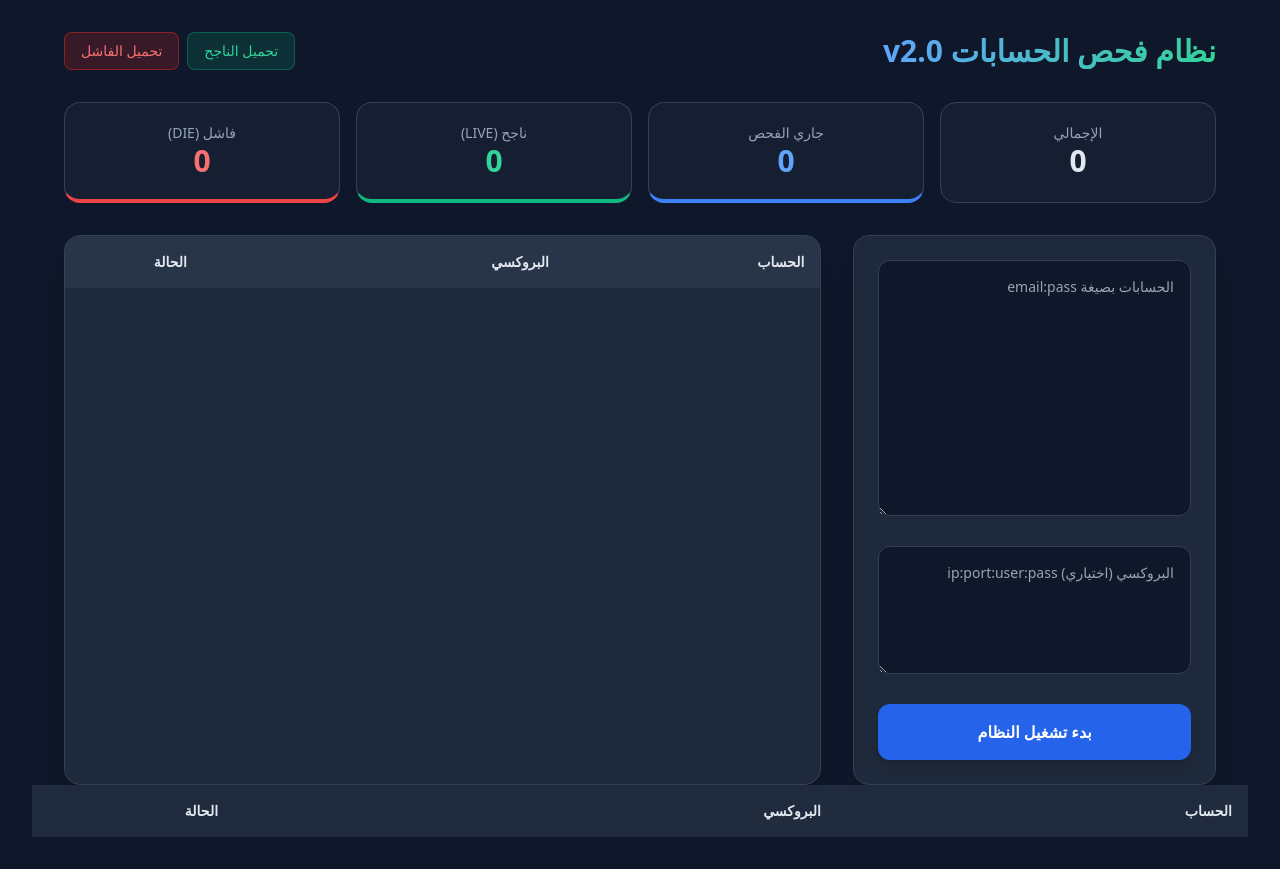
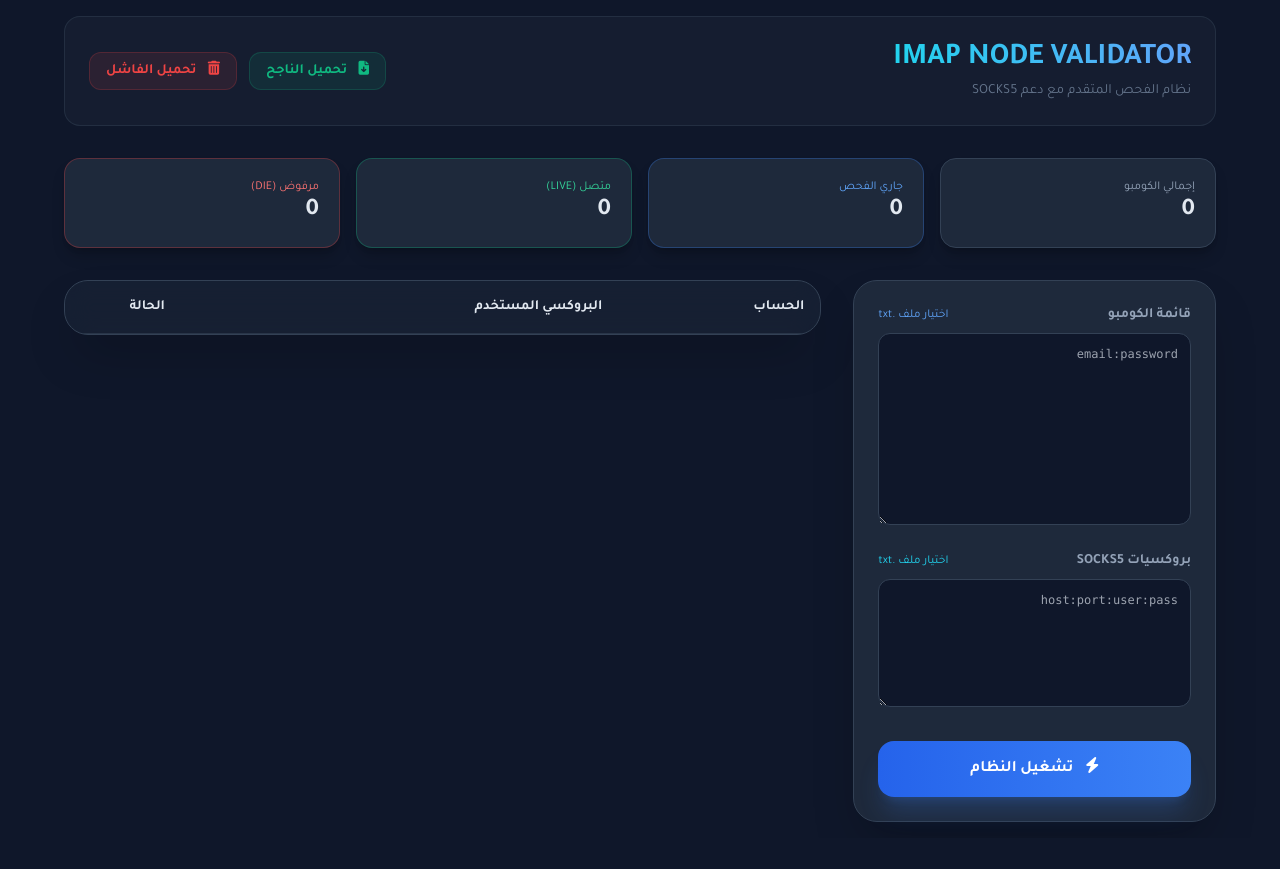
Before and after one commit to ffll59544-sketch/MYTU, a website: page index.html in a window 1280 px wide. After the commit the page ends 838 px from the top, so only its background shows below. Drawn offline with nearby package versions, Linux system fonts and the light colour scheme.

Commit message:
index.html

```diff
--- a/index.html
+++ b/index.html
@@ -3,107 +3,94 @@
 <head>
     <meta charset="UTF-8">
     <meta name="viewport" content="width=device-width, initial-scale=1.0">
-    <title>IMAP Validator Pro</title>
+    <title>Advanced IMAP Validator Pro | SOCKS5 Support</title>
     <script src="https://cdn.tailwindcss.com"></script>
-    <link rel="stylesheet" href="https://cdnjs.cloudflare.com/ajax/libs/font-awesome/6.0.0/css/all.min.css">
+    <link rel="stylesheet" href="https://cdnjs.cloudflare.com/ajax/libs/font-awesome/6.4.0/css/all.min.css">
+    <style>
+        @import url('https://fonts.googleapis.com/css2?family=Tajawal:wght@400;700&display=swap');
+        body { font-family: 'Tajawal', sans-serif; }
+        ::-webkit-scrollbar { width: 5px; }
+        ::-webkit-scrollbar-track { background: #1e293b; }
+        ::-webkit-scrollbar-thumb { background: #3b82f6; border-radius: 10px; }
+    </style>
 </head>
-<body class="bg-[#0f172a] text-slate-200 min-h-screen p-4 md:p-8">
+<body class="bg-[#0f172a] text-slate-200 min-h-screen p-4">
 
     <div class="max-w-6xl mx-auto">
-        <div class="flex flex-col md:flex-row justify-between items-center mb-8 gap-4">
-            <h1 class="text-3xl font-black bg-gradient-to-r from-blue-400 to-emerald-400 bg-clip-text text-transparent">نظام فحص الحسابات v2.0</h1>
-            <div class="flex gap-2">
-                <button onclick="downloadResults('success')" class="bg-emerald-600/20 text-emerald-400 border border-emerald-600/50 px-4 py-2 rounded-lg text-sm hover:bg-emerald-600 hover:text-white transition">تحميل الناجح</button>
-                <button onclick="downloadResults('failed')" class="bg-red-600/20 text-red-400 border border-red-600/50 px-4 py-2 rounded-lg text-sm hover:bg-red-600 hover:text-white transition">تحميل الفاشل</button>
+        <div class="flex flex-col md:flex-row justify-between items-center mb-8 gap-4 bg-slate-800/40 p-6 rounded-2xl border border-slate-700/50">
+            <div>
+                <h1 class="text-3xl font-black bg-gradient-to-l from-blue-400 to-cyan-400 bg-clip-text text-transparent">IMAP NODE VALIDATOR</h1>
+                <p class="text-slate-500 text-sm mt-1">نظام الفحص المتقدم مع دعم SOCKS5</p>
+            </div>
+            <div class="flex gap-3">
+                <button onclick="downloadResults('success')" class="bg-emerald-500/10 text-emerald-500 border border-emerald-500/20 px-4 py-2 rounded-xl hover:bg-emerald-500 hover:text-white transition-all text-sm font-bold">
+                    <i class="fas fa-file-download ml-2"></i> تحميل الناجح
+                </button>
+                <button onclick="downloadResults('failed')" class="bg-red-500/10 text-red-500 border border-red-500/20 px-4 py-2 rounded-xl hover:bg-red-500 hover:text-white transition-all text-sm font-bold">
+                    <i class="fas fa-trash-alt ml-2"></i> تحميل الفاشل
+                </button>
             </div>
         </div>
 
         <div class="grid grid-cols-2 md:grid-cols-4 gap-4 mb-8">
-            <div class="bg-slate-800/50 border border-slate-700 p-5 rounded-2xl text-center"><p class="text-slate-400 text-sm">الإجمالي</p><p id="totalCount" class="text-3xl font-bold">0</p></div>
-            <div class="bg-slate-800/50 border border-slate-700 p-5 rounded-2xl text-center border-b-4 border-b-blue-500"><p class="text-slate-400 text-sm">جاري الفحص</p><p id="checkingCount" class="text-3xl font-bold text-blue-400">0</p></div>
-            <div class="bg-slate-800/50 border border-slate-700 p-5 rounded-2xl text-center border-b-4 border-b-emerald-500"><p class="text-slate-400 text-sm">ناجح (LIVE)</p><p id="successCount" class="text-3xl font-bold text-emerald-400">0</p></div>
-            <div class="bg-slate-800/50 border border-slate-700 p-5 rounded-2xl text-center border-b-4 border-b-red-500"><p class="text-slate-400 text-sm">فاشل (DIE)</p><p id="failCount" class="text-3xl font-bold text-red-400">0</p></div>
+            <div class="bg-slate-800 p-5 rounded-2xl border border-slate-700 shadow-lg shadow-black/20">
+                <p class="text-slate-400 text-xs">إجمالي الكومبو</p>
+                <p id="totalCount" class="text-2xl font-bold">0</p>
+            </div>
+            <div class="bg-slate-800 p-5 rounded-2xl border border-blue-500/30 shadow-lg shadow-black/20">
+                <p class="text-blue-400 text-xs text-right">جاري الفحص</p>
+                <p id="checkingCount" class="text-2xl font-bold">0</p>
+            </div>
+            <div class="bg-slate-800 p-5 rounded-2xl border border-emerald-500/30 shadow-lg shadow-black/20">
+                <p class="text-emerald-400 text-xs text-right text-right">متصل (LIVE)</p>
+                <p id="successCount" class="text-2xl font-bold">0</p>
+            </div>
+            <div class="bg-slate-800 p-5 rounded-2xl border border-red-500/30 shadow-lg shadow-black/20">
+                <p class="text-red-400 text-xs text-right">مرفوض (DIE)</p>
+                <p id="failCount" class="text-2xl font-bold">0</p>
+            </div>
         </div>
 
         <div class="grid grid-cols-1 lg:grid-cols-3 gap-8">
-            <div class="lg:col-span-1 space-y-6 bg-slate-800 p-6 rounded-2xl border border-slate-700 shadow-xl">
-                <textarea id="accountsInput" class="w-full h-64 bg-slate-900 border border-slate-700 rounded-xl p-4 text-sm outline-none" placeholder="الحسابات بصيغة email:pass"></textarea>
-                <textarea id="proxyInput" class="w-full h-32 bg-slate-900 border border-slate-700 rounded-xl p-4 text-sm outline-none" placeholder="البروكسي (اختياري) ip:port:user:pass"></textarea>
-                <button onclick="startValidation()" id="startBtn" class="w-full bg-blue-600 hover:bg-blue-700 text-white font-bold py-4 rounded-xl transition-all shadow-lg">بدء تشغيل النظام</button>
+            <div class="lg:col-span-1 space-y-4">
+                <div class="bg-slate-800 p-6 rounded-3xl border border-slate-700 shadow-2xl">
+
+                    <div class="mb-4">
+                        <div class="flex justify-between items-center mb-2">
+                            <span class="text-sm font-bold text-slate-400">قائمة الكومبو</span>
+                            <button onclick="document.getElementById('comboFile').click()" class="text-blue-400 text-xs hover:underline">اختيار ملف .txt</button>
+                        </div>
+                        <input type="file" id="comboFile" hidden accept=".txt" onchange="loadFile(this, 'accountsInput')">
+                        <textarea id="accountsInput" class="w-full h-48 bg-slate-900 border border-slate-700 rounded-xl p-3 text-xs outline-none focus:border-blue-500 transition-all font-mono" placeholder="email:password"></textarea>
+                    </div>
+
+                    <div class="mb-6">
+                        <div class="flex justify-between items-center mb-2">
+                            <span class="text-sm font-bold text-slate-400">بروكسيات SOCKS5</span>
+                            <button onclick="document.getElementById('proxyFile').click()" class="text-cyan-400 text-xs hover:underline">اختيار ملف .txt</button>
+                        </div>
+                        <input type="file" id="proxyFile" hidden accept=".txt" onchange="loadFile(this, 'proxyInput')">
+                        <textarea id="proxyInput" class="w-full h-32 bg-slate-900 border border-slate-700 rounded-xl p-3 text-xs outline-none focus:border-cyan-500 transition-all font-mono" placeholder="host:port:user:pass"></textarea>
+                    </div>
+
+                    <button id="startBtn" onclick="startValidation()" class="w-full bg-gradient-to-r from-blue-600 to-blue-500 hover:from-blue-500 hover:to-blue-400 text-white font-black py-4 rounded-2xl shadow-xl shadow-blue-500/20 transition-all transform hover:-translate-y-1 active:scale-95">
+                        <i class="fas fa-bolt ml-2"></i> تشغيل النظام
+                    </button>
+                </div>
             </div>
 
-            <div class="lg:col-span-2 bg-slate-800 rounded-2xl border border-slate-700 overflow-hidden shadow-xl">
-                <div class="overflow-x-auto max-h-[600px]"><table class="w-full text-right"><thead class="bg-slate-700/50 sticky top-0"><tr><th class="p-4 text-sm">الحساب</th><th class="p-4 text-sm">البروكسي</th><th class="p-4 text-sm text-center">الحالة</th></tr></thead><tbody id="resultsTable" class="divide-y divide-slate-700"></tbody></table></div>
-            </div>
-        </div>
-    </div>
-
-    <script>
-        let successList = []; let failedList = []; let isRunning = false;
-        async function startValidation() {
-            const accounts = document.getElementById('accountsInput').value.trim().split('\n');
-            const proxies = document.getElementById('proxyInput').value.trim().split('\n').filter(p => p !== "");
-            const table = document.getElementById('resultsTable');
-            const btn = document.getElementById('startBtn');
-            if (!accounts[0]) return alert("أدخل حسابات للفحص");
-
-            isRunning = true; btn.disabled = true; btn.innerText = 'جاري التحقق...';
-            document.getElementById('totalCount').innerText = accounts.length;
-            let s = 0, f = 0, c = 0;
-
-            for (let account of accounts) {
-                if (!isRunning || !account.includes(':')) continue;
-                c++; document.getElementById('checkingCount').innerText = c;
-                const proxy = proxies.length > 0 ? proxies[Math.floor(Math.random() * proxies.length)] : "مباشر";
-                const row = table.insertRow(0);
-                row.className = "bg-slate-800/30";
-                row.insertCell(0).innerText = account.split(':')[0];
-                row.insertCell(1).innerText = proxy;
-                const statusCell = row.insertCell(2);
-                statusCell.className = "p-4 text-center font-bold text-blue-400";
-                statusCell.innerText = "جاري الاتصال...";
-
-                try {
-                    const response = await fetch('https://mytu-beige.vercel.app/api/verify', {
-                        method: 'POST',
-                        headers: { 'Content-Type': 'application/json' },
-                        body: JSON.stringify({ account: account.trim(), proxy: proxy })
-                    });
-                    const data = await response.json();
-                    if (data.status === 'SUCCESS') {
-                        statusCell.innerHTML = '<span class="text-emerald-500">LIVE</span>';
-                        successList.push(account); s++; document.getElementById('successCount').innerText = s;
-                    } else {
-                        statusCell.innerHTML = '<span class="text-red-500">DIE</span>';
-                        failedList.push(account); f++; document.getElementById('failCount').innerText = f;
-                    }
-                } catch (e) { statusCell.innerText = "خطأ"; f++; }
-                c--; document.getElementById('checkingCount').innerText = c;
-            }
-            btn.disabled = false; btn.innerText = 'إعادة التشغيل';
-        }
-
-        function downloadResults(type) {
-            const list = type === 'success' ? successList : failedList;
-            if (list.length === 0) return alert("لا توجد نتائج");
-            const blob = new Blob([list.join('\n')], { type: 'text/plain' });
-            const a = document.createElement('a');
-            a.href = URL.createObjectURL(blob);
-            a.download = `results_${type}.txt`;
-            a.click();
-        }
-    </script>
-</body>
-</html>
-                        <table class="w-full text-right">
-                            <thead class="bg-slate-700/50 sticky top-0 backdrop-blur-md">
+            <div class="lg:col-span-2">
+                <div class="bg-slate-800 rounded-3xl border border-slate-700 shadow-2xl overflow-hidden">
+                    <div class="max-h-[650px] overflow-y-auto">
+                        <table class="w-full text-right text-sm">
+                            <thead class="bg-slate-900/50 sticky top-0 backdrop-blur-md">
                                 <tr>
-                                    <th class="p-4 text-sm font-semibold">الحساب</th>
-                                    <th class="p-4 text-sm font-semibold">البروكسي</th>
-                                    <th class="p-4 text-sm font-semibold text-center">الحالة</th>
+                                    <th class="p-4 border-b border-slate-700">الحساب</th>
+                                    <th class="p-4 border-b border-slate-700">البروكسي المستخدم</th>
+                                    <th class="p-4 border-b border-slate-700 text-center">الحالة</th>
                                 </tr>
                             </thead>
-                            <tbody id="resultsTable" class="divide-y divide-slate-700">
+                            <tbody id="resultsTable" class="divide-y divide-slate-700/50">
                                 </tbody>
                         </table>
                     </div>
@@ -117,81 +104,95 @@
         let failedList = [];
         let isRunning = false;
 
+        // دالة رفع الملفات
+        function loadFile(input, targetId) {
+            const file = input.files[0];
+            const reader = new FileReader();
+            reader.onload = (e) => {
+                document.getElementById(targetId).value = e.target.result;
+                if(targetId === 'accountsInput') {
+                    document.getElementById('totalCount').innerText = e.target.result.trim().split('\n').length;
+                }
+            };
+            reader.readAsText(file);
+        }
+
         async function startValidation() {
             const accounts = document.getElementById('accountsInput').value.trim().split('\n');
             const proxies = document.getElementById('proxyInput').value.trim().split('\n').filter(p => p !== "");
             const table = document.getElementById('resultsTable');
             const btn = document.getElementById('startBtn');
 
-            if (!accounts[0]) return alert("الرجاء إدخال حسابات للفحص");
+            if (!accounts[0]) return alert("يرجى إدخال الحسابات أولاً");
 
             isRunning = true;
             btn.disabled = true;
-            btn.innerHTML = '<i class="fas fa-spinner animate-spin"></i> جاري التحقق...';
+            btn.innerHTML = '<i class="fas fa-spinner animate-spin"></i> جاري العمل...';
 
-            document.getElementById('totalCount').innerText = accounts.length;
-            let s = 0, f = 0, c = 0;
+            let sCount = 0, fCount = 0, cCount = 0;
 
             for (let account of accounts) {
                 if (!isRunning) break;
                 if (!account.includes(':')) continue;
 
-                c++;
-                document.getElementById('checkingCount').innerText = c;
+                cCount++;
+                document.getElementById('checkingCount').innerText = cCount;
 
-                // اختيار بروكسي عشوائي من القائمة
-                const selectedProxy = proxies.length > 0 ? proxies[Math.floor(Math.random() * proxies.length)] : "Direct IP";
+                // اختيار بروكسي عشوائي
+                const randomProxy = proxies.length > 0 ? proxies[Math.floor(Math.random() * proxies.length)] : "Direct IP";
 
                 const row = table.insertRow(0);
-                row.className = "bg-slate-800/30 animate-pulse";
-                row.insertCell(0).className = "p-4 text-sm truncate max-w-[200px]";
+                row.className = "bg-slate-800/50 transition-all";
+                row.insertCell(0).className = "p-4 font-mono text-xs";
                 row.cells[0].innerText = account.split(':')[0];
 
                 row.insertCell(1).className = "p-4 text-xs text-slate-500";
-                row.cells[1].innerText = selectedProxy;
+                row.cells[1].innerText = randomProxy;
 
                 const statusCell = row.insertCell(2);
-                statusCell.className = "p-4 text-center text-xs font-bold uppercase tracking-wider";
-                statusCell.innerHTML = '<span class="text-blue-400">جاري الاتصال...</span>';
+                statusCell.className = "p-4 text-center font-bold";
+                statusCell.innerHTML = '<span class="text-blue-400 animate-pulse">Checking...</span>';
 
                 try {
-                    const response = await fetch('https://mytu-beige.vercel.app/api/verify', {
+                    const response = await fetch('/api/verify', {
                         method: 'POST',
                         headers: { 'Content-Type': 'application/json' },
-                        body: JSON.stringify({ account: account.trim(), proxy: selectedProxy })
+                        body: JSON.stringify({ account: account.trim(), proxy: randomProxy })
                     });
                     const data = await response.json();
 
-                    row.classList.remove('animate-pulse');
                     if (data.status === 'SUCCESS') {
-                        statusCell.innerHTML = '<span class="bg-emerald-500/10 text-emerald-500 px-3 py-1 rounded-full border border-emerald-500/20">LIVE</span>';
+                        statusCell.innerHTML = '<span class="bg-emerald-500/20 text-emerald-400 px-3 py-1 rounded-lg border border-emerald-500/20">LIVE</span>';
                         successList.push(account);
-                        s++; document.getElementById('successCount').innerText = s;
+                        sCount++;
+                        document.getElementById('successCount').innerText = sCount;
                     } else {
-                        statusCell.innerHTML = '<span class="bg-red-500/10 text-red-500 px-3 py-1 rounded-full border border-red-500/20">DIE</span>';
+                        statusCell.innerHTML = '<span class="bg-red-500/20 text-red-400 px-3 py-1 rounded-lg border border-red-500/20">DIE</span>';
                         failedList.push(account);
-                        f++; document.getElementById('failCount').innerText = f;
+                        fCount++;
+                        document.getElementById('failCount').innerText = fCount;
                     }
-                } catch (e) {
-                    statusCell.innerHTML = '<span class="text-slate-600 font-normal italic">خطأ شبكة</span>';
-                    f++;
+                } catch (error) {
+                    statusCell.innerHTML = '<span class="text-slate-600">ERROR</span>';
                 }
-                c--;
-                document.getElementById('checkingCount').innerText = c;
+
+                cCount--;
+                document.getElementById('checkingCount').innerText = cCount;
             }
 
             btn.disabled = false;
-            btn.innerHTML = '<i class="fas fa-bolt"></i> إعادة التشغيل';
+            btn.innerHTML = '<i class="fas fa-bolt ml-2"></i> تشغيل النظام';
+            isRunning = false;
         }
 
         function downloadResults(type) {
-            const list = type === 'success' ? successList : failedList;
-            if (list.length === 0) return alert("لا توجد نتائج لتحميلها");
-
-            const blob = new Blob([list.join('\n')], { type: 'text/plain' });
+            const data = type === 'success' ? successList : failedList;
+            if (data.length === 0) return alert("لا توجد بيانات للتحميل");
+            const blob = new Blob([data.join('\n')], { type: 'text/plain' });
+            const url = window.URL.createObjectURL(blob);
             const a = document.createElement('a');
-            a.href = URL.createObjectURL(blob);
-            a.download = `results_${type}_${new Date().getTime()}.txt`;
+            a.href = url;
+            a.download = `${type}_accounts.txt`;
             a.click();
         }
     </script>
```
